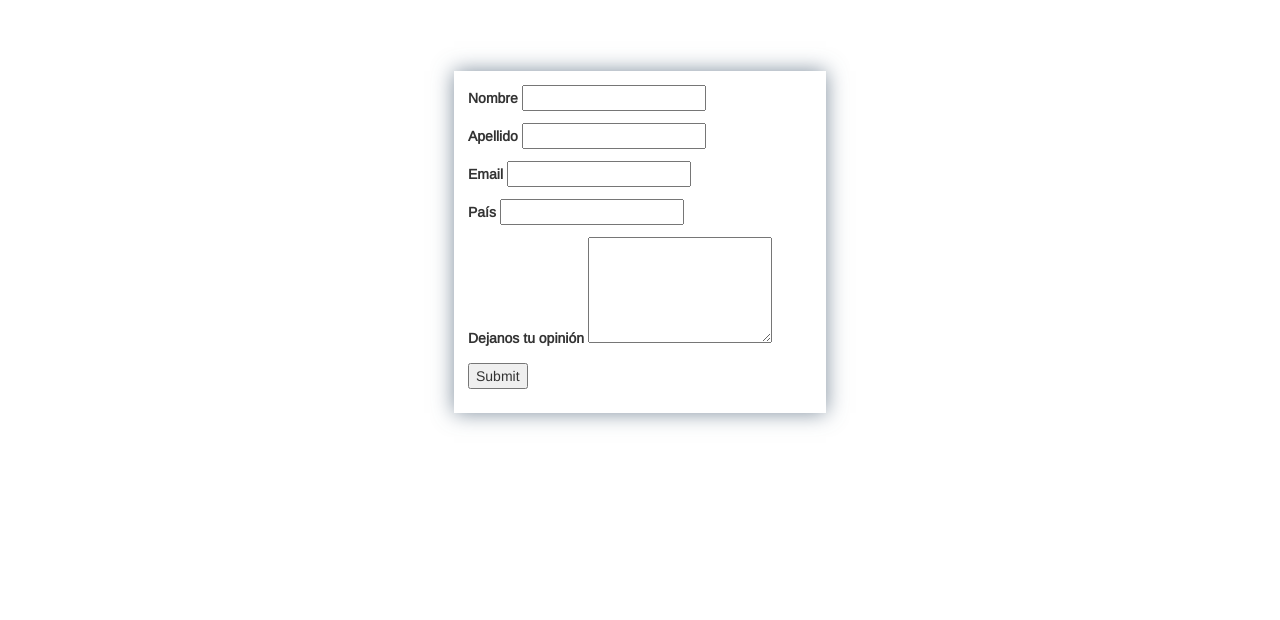
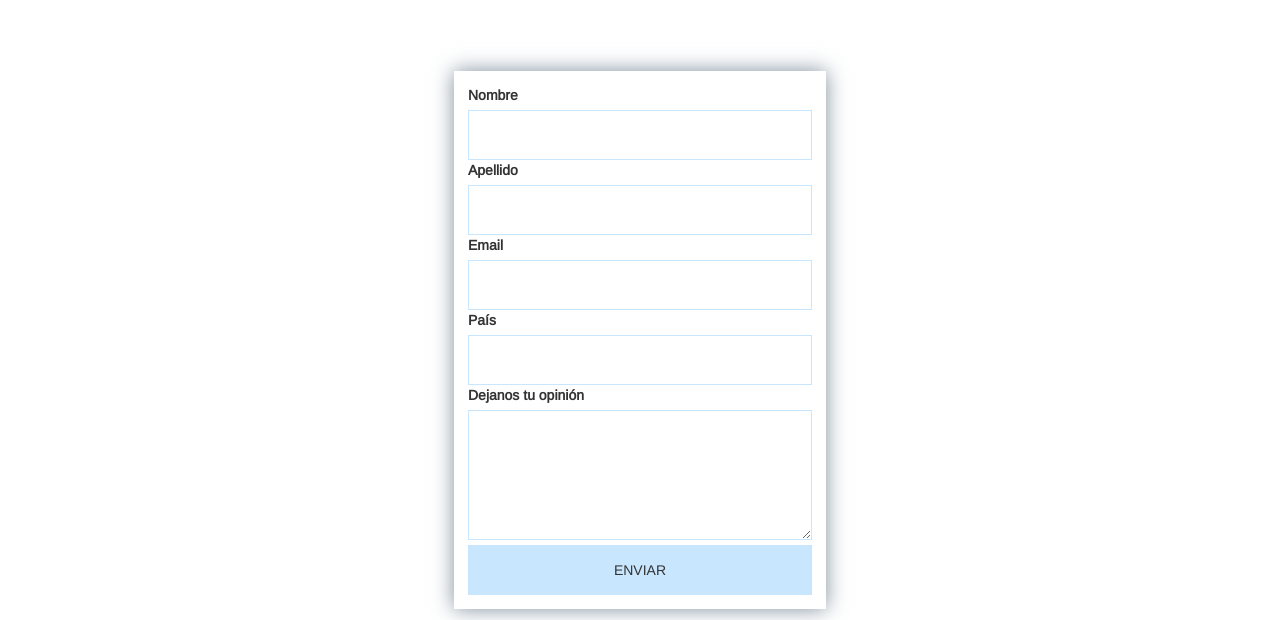
Before and after one commit to ximenaseresp/proyecto_lafo, a plain HTML site: page contacto.html in a window 1280 px wide. Shown: the part 170-790 px from the top of the page. Drawn offline with nearby package versions, Linux system fonts and the light colour scheme.

Commit message:
contacto

```diff
--- a/contacto.css
+++ b/contacto.css
@@ -172,3 +172,19 @@ font-size: 40px;
 .wrapper > *{
   padding: 1em;
 }
+.contact form label{
+  display:block;
+}
+.contact form p{
+  margin:0;
+}
+.contact form button{
+  background:#c9e6ff;
+  border:0;
+  text-transform: uppercase;
+}
+.contact form button, .contact form input, .contact form textarea{
+  width:100%;
+  padding:1em;
+  border:1px solid #c9e6ff;
+}
--- a/contacto.html
+++ b/contacto.html
@@ -91,7 +91,7 @@ $(".btn").on("click", function() {
 
           <p>
             <label>Apellido</label>
-            <input type="text" name="company" id="company">
+            <input type="text" name="company" id="company" required="">
           </p>
           <p>
             <label>Email</label>
@@ -103,10 +103,10 @@ $(".btn").on("click", function() {
           </p>
           <p class="full">
             <label>Dejanos tu opinión</label>
-            <textarea name="message" rows="5"  id="message"></textarea>
+            <textarea name="message" rows="5"  id="message" required=""></textarea>
           </p>
           <p class="full">
-            <button type="submit">Submit</button>
+            <button type="submit">enviar</button>
           </p>
         </form>
       </div>
@@ -124,7 +124,7 @@ $(".btn").on("click", function() {
 <script src="indexjs.js"></script>
 <div class="row">
   <section class="col-xl-12">
-    <br><br><br><br><br><br><br><br><br><br>
+    <br><br><br><br><br><br><
 
   </section>
 
```
